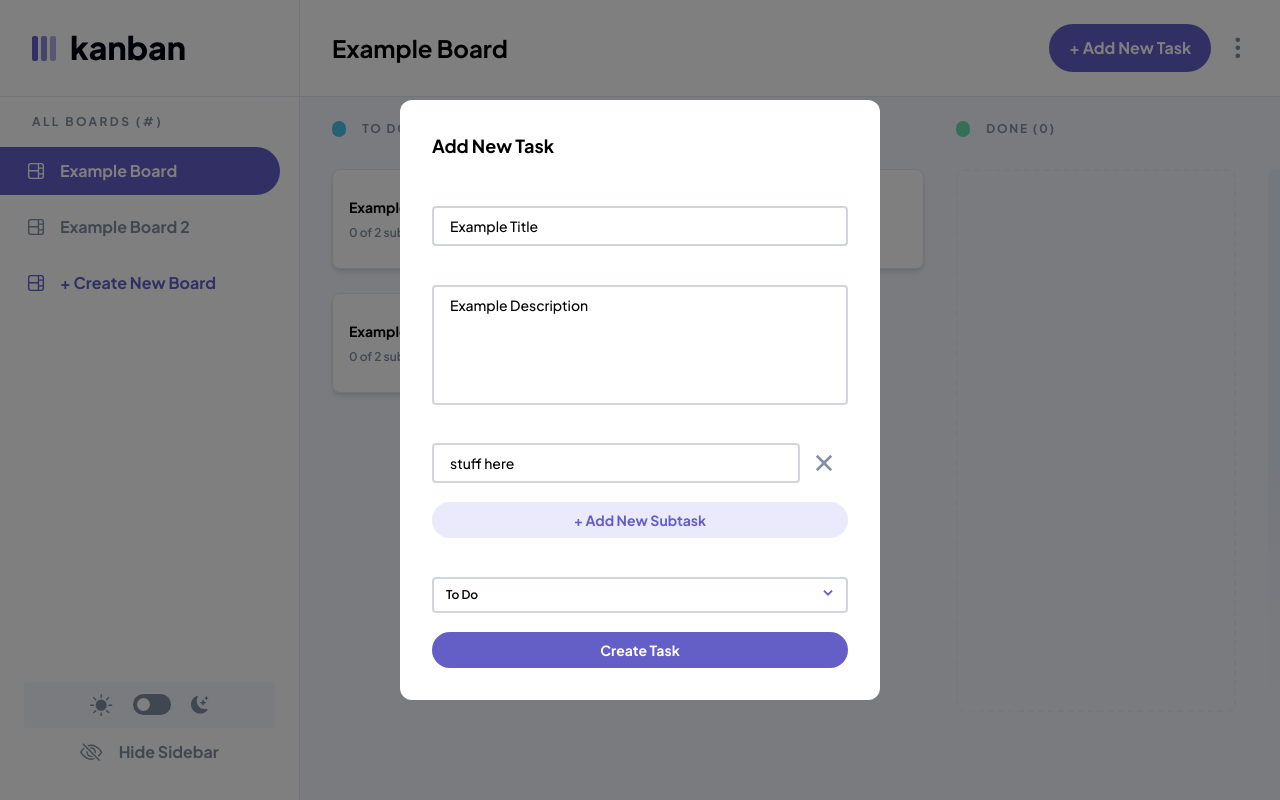
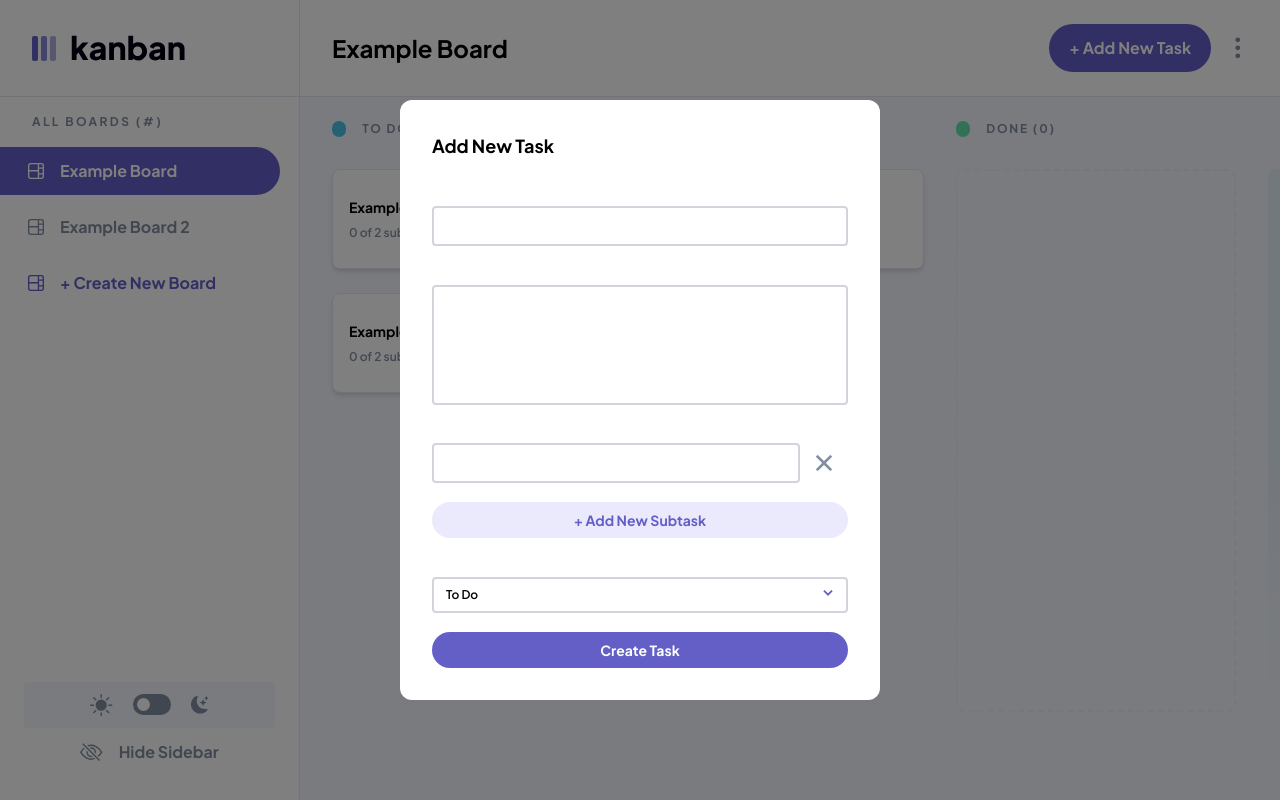
Before and after one commit to Jay-Sm/kanban-task-management-web-app, a Vue app: page / in a window 1280 px wide. Both pictures are taken after a click on the button "+ Add New Task". Built offline with nearby package versions, Linux system fonts and the light colour scheme.

Commit message:
AddBoard modal 4/4

```diff
--- a/src/App.vue
+++ b/src/App.vue
@@ -1,5 +1,5 @@
 <template>
-  <AddBoard v-if="addingBoard" @closeBoard="addingBoard = false" :states="currentStates" :status="currentStates[0]" />
+  <AddBoard v-if="addingBoard" @closeBoard="addingBoard = false" @addTask="console.log($event)" :states="currentStates" :status="currentStates[0]" />
   <!-- <EditBoard :states="boards[currentBoard]."/> -->
 
   <div @click.capture="navDropDown = false" class="wrapper">
--- a/src/components/AddBoard.vue
+++ b/src/components/AddBoard.vue
@@ -3,7 +3,7 @@
     <div v-on:click.capture="dropDown = false" class="container">
       <h3>Add New Task</h3>
 
-      <form @submit.prevent="console.log($event)">
+      <form @submit.prevent="$emit('addTask', makeTask())">
         <label for="Title">Title</label>
         <textarea cols="1" rows="1" type="text" name="title" id="title" v-model="title" class="h-[2.5rem]"></textarea>
 
@@ -63,7 +63,7 @@
 </template>
 
 <script setup>
-import { defineProps, ref } from 'vue';
+import { defineProps, ref, toRaw } from 'vue';
 
 const dropDown = ref(false)
 
@@ -78,13 +78,23 @@ const props = defineProps({
   }
 })
 
-const title = ref('Example Title')
-const description = ref('Example Description')
-const subtasks = ref(['stuff here'])
+const title = ref('')
+const description = ref('')
+const subtasks = ref([''])
 
 
 const status = ref(props.status)
 const states = ref(props.states)
+
+function makeTask() {
+  const task = {
+    title: title.value,
+    description: description.value,
+    subtasks: toRaw(subtasks.value)
+  }
+
+  return task
+}
 
 </script>
 
```
